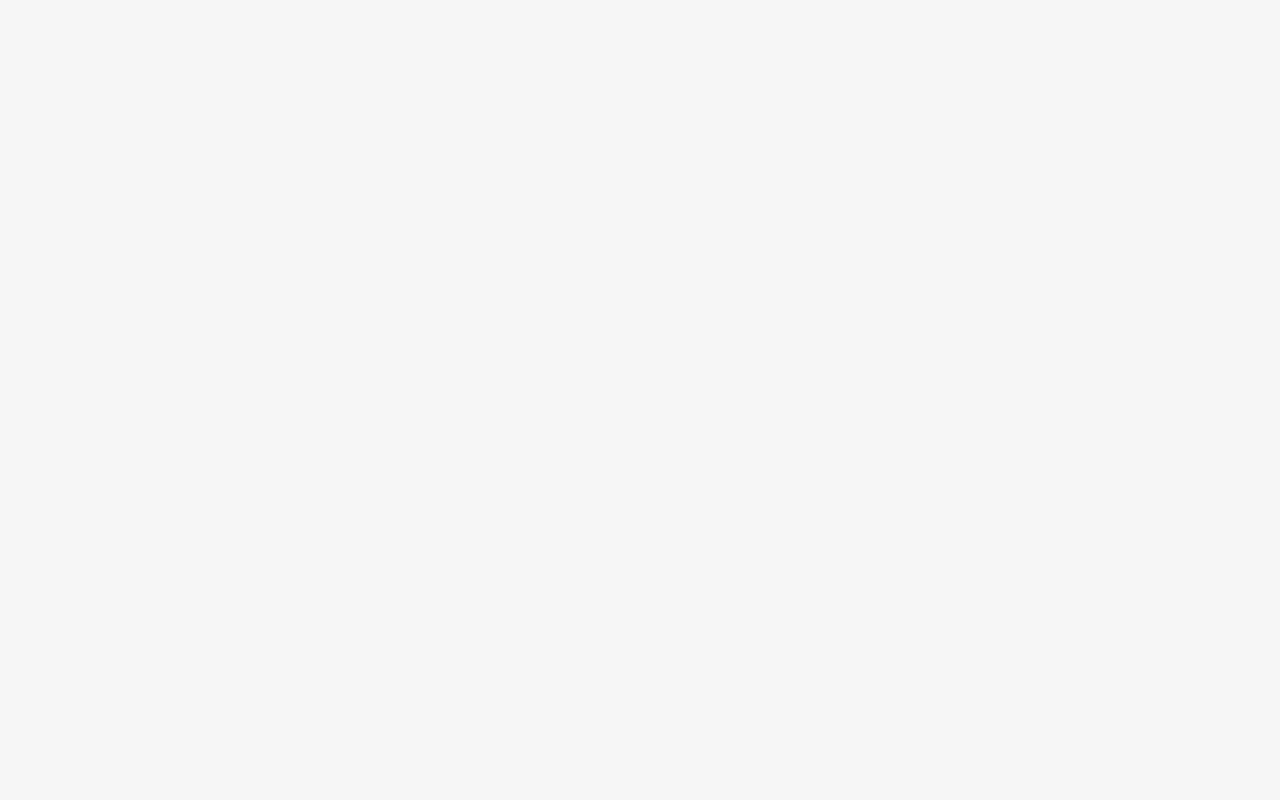
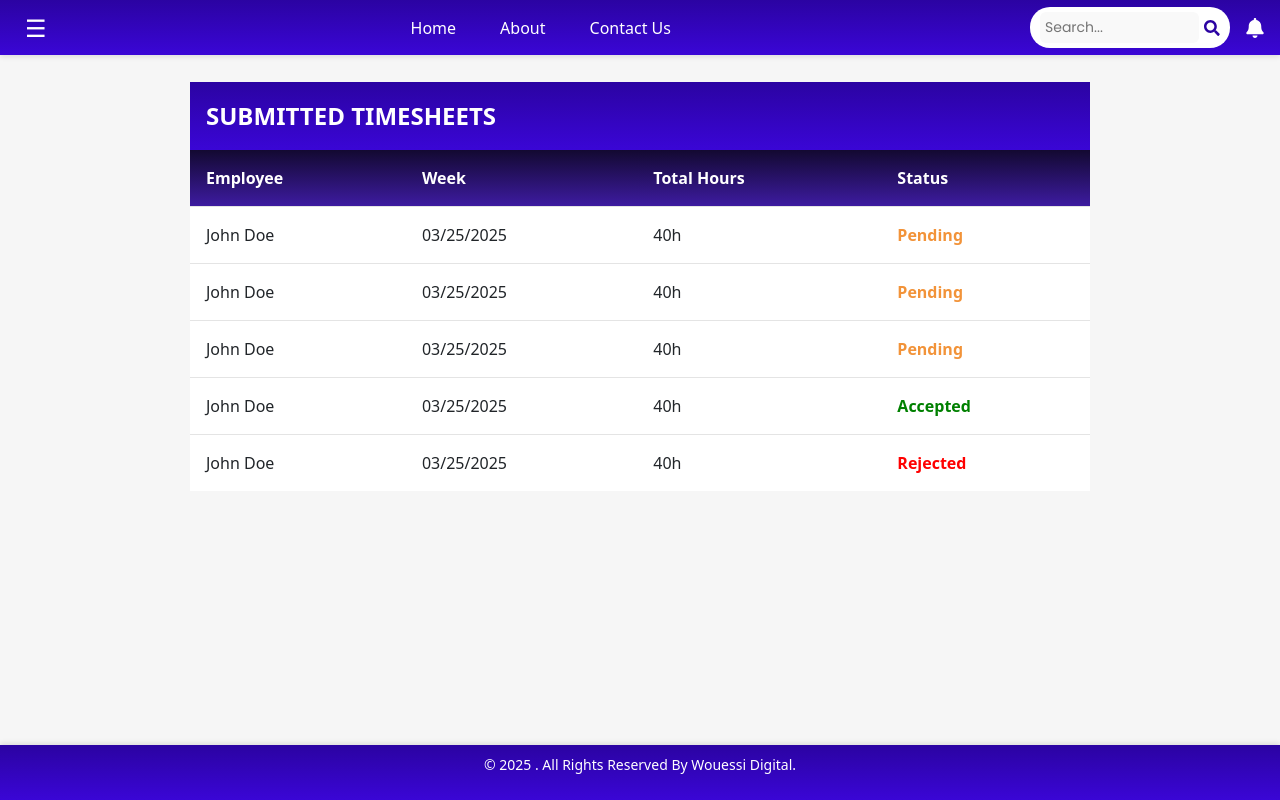
Before and after one commit to sayyeda-16/wouessi-ems-frontend, a React (Create React App) app: page /submitted-timesheets in a window 1280 px wide. Before the commit this address had no page. Built offline with nearby package versions, Linux system fonts and the light colour scheme.

Commit message:
created table that displays submitted timesheets

```diff
--- a/src/Router.jsx
+++ b/src/Router.jsx
@@ -8,6 +8,7 @@ import ForgotPassword from "./pages/ForgotPassword/ForgotPassword";
 import Login from "./pages/Login/Login";
 import Leaves from "./pages/Leaves/Leaves";
 import Profile from "./pages/Profile/Profile";
+import SubmittedTimesheets from "./pages/Timesheets/SubmittedTimesheets";
 
 const AppRouter = () => {
   return (
@@ -22,6 +23,7 @@ const AppRouter = () => {
         <Route path="/contact" element={<ContactUs />} />
         <Route path="/about" element={<AboutUs />} />
         <Route path="/employee-management" element={<EmployeeManagement />} />
+        <Route path="/submitted-timesheets" element={<SubmittedTimesheets />} />
       </Routes>
     </Router>
   );
--- /dev/null
+++ b/src/components/tables/SubmittedTimesheetsTable.jsx
@@ -0,0 +1,74 @@
+import React from "react";
+import "../../styles/components/SubmittedTimesheetsTable.css";
+const columns = ["Employee", "Week", "Total Hours", "Status"];
+const dummyData = [
+  {
+    employee: "John Doe",
+    week: "03/25/2025",
+    totalHours: "40h",
+    status: "Pending",
+  },
+  {
+    employee: "John Doe",
+    week: "03/25/2025",
+    totalHours: "40h",
+    status: "Pending",
+  },
+  {
+    employee: "John Doe",
+    week: "03/25/2025",
+    totalHours: "40h",
+    status: "Pending",
+  },
+  {
+    employee: "John Doe",
+    week: "03/25/2025",
+    totalHours: "40h",
+    status: "Accepted",
+  },
+  {
+    employee: "John Doe",
+    week: "03/25/2025",
+    totalHours: "40h",
+    status: "Rejected",
+  },
+];
+const statusStyle = {
+  Pending: "#F29339",
+  Accepted: "green",
+  Rejected: "red",
+};
+export default function SubmittedTimesheetsTable() {
+  return (
+    <main className="submittedtimesheets-wrapper">
+      <table>
+        <caption>Submitted TimeSheets</caption>
+        <tbody>
+          <tr>
+            {columns.map((column, index) => {
+              return <th key={column + index}>{column}</th>;
+            })}
+          </tr>
+          {dummyData.map((data, index) => {
+            return (
+              <tr key={data + index}>
+                <td data-cell="employee">{data.employee}</td>
+                <td data-cell="week">{data.week}</td>
+                <td data-cell="total hours">{data.totalHours}</td>
+                <td
+                  data-cell="status"
+                  style={{
+                    color: `${statusStyle[data.status]}`,
+                    fontWeight: "bold",
+                  }}
+                >
+                  {data.status}
+                </td>
+              </tr>
+            );
+          })}
+        </tbody>
+      </table>
+    </main>
+  );
+}
--- /dev/null
+++ b/src/pages/Timesheets/SubmittedTimesheets.jsx
@@ -0,0 +1,14 @@
+import React from "react";
+import Header from "../../components/layout/Header";
+import Footer from "../../components/layout/Footer";
+import SubmittedTimesheetsTable from "../../components/tables/SubmittedTimesheetsTable";
+import "../../styles/components/SubmittedTimesheetsTable.css";
+export default function SubmittedTimesheets() {
+  return (
+    <main className="main-wrapper">
+      <Header />
+      <SubmittedTimesheetsTable />
+      <Footer />
+    </main>
+  );
+}
--- /dev/null
+++ b/src/styles/components/SubmittedTimesheetsTable.css
@@ -0,0 +1,37 @@
+/*main page wrapper*/
+.main-wrapper {
+  width: 100%;
+  min-height: calc(100vh - 60px);
+  margin-top: 50px;
+  display: flex;
+  flex-direction: column;
+  padding-top: 2rem;
+}
+/*Wrapper for submitted timesheets table*/
+.submittedtimesheets-wrapper {
+  width: min(900px, 100% - 3rem);
+  margin-inline: auto;
+}
+table {
+  width: 100%;
+  border-collapse: collapse;
+}
+td,
+th,
+caption {
+  text-align: left;
+  padding: 1rem;
+}
+th {
+  background: linear-gradient(180deg, #130931, #3d1ba0);
+  color: white;
+  font-weight: bolder;
+}
+caption {
+  caption-side: top;
+  font-weight: 700;
+  font-size: 1.5rem;
+  color: white;
+  text-transform: uppercase;
+  background: linear-gradient(180deg, #2b03a2, #3a06d6);
+}
```
Lines whose indentation alone changed are shown as unchanged.
